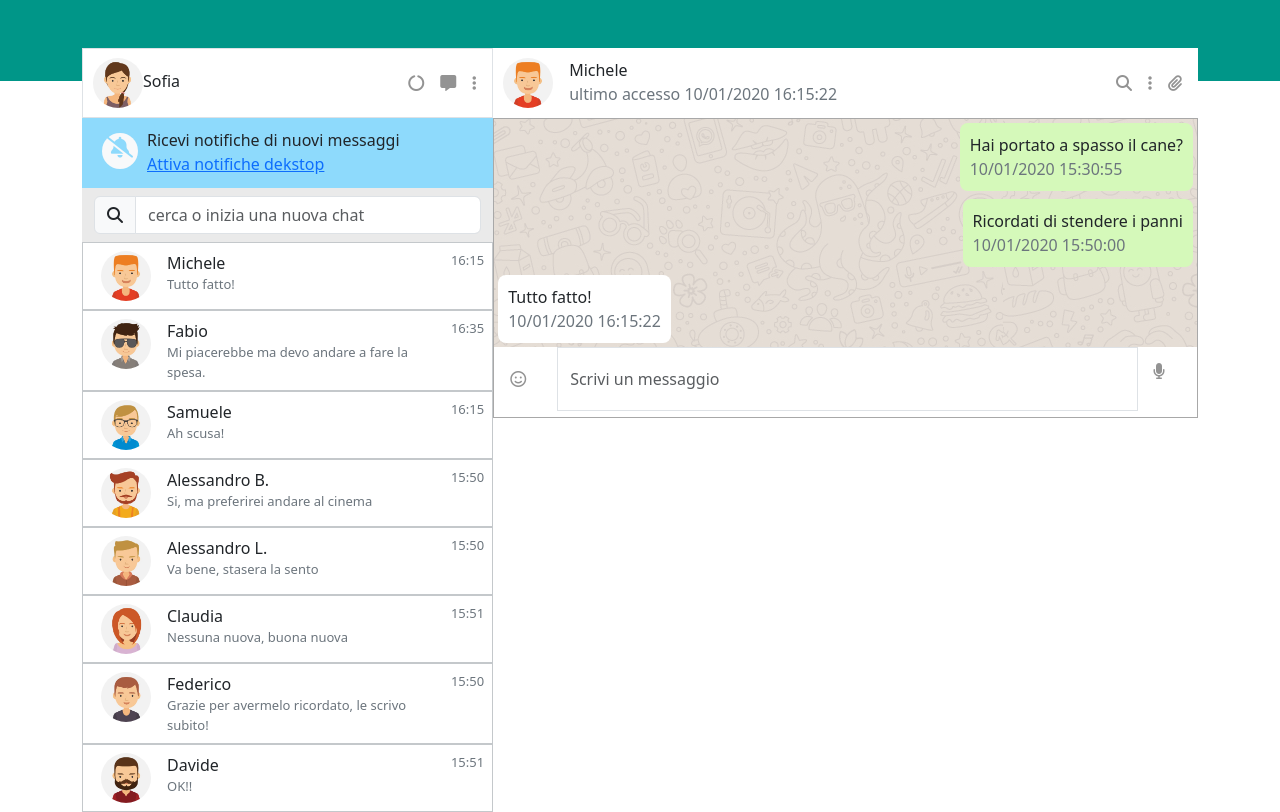
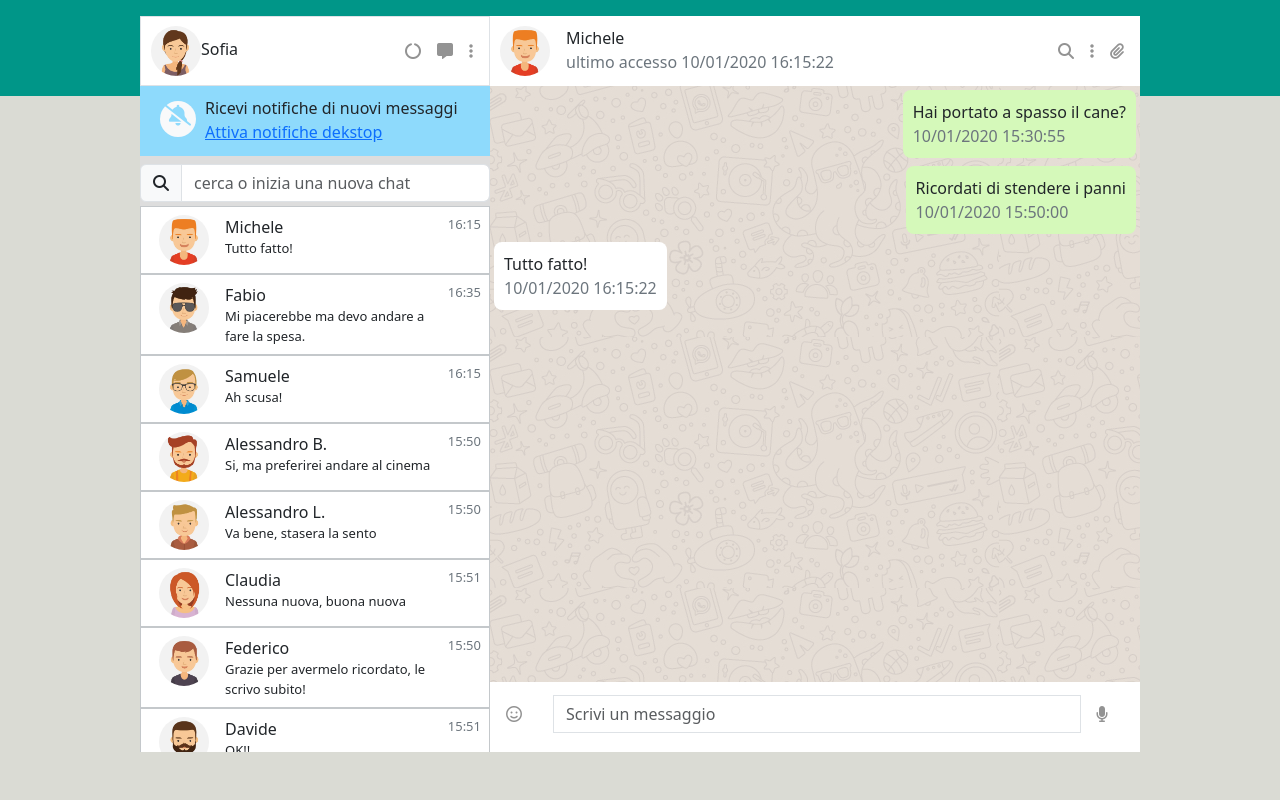
Before and after one commit to MathiasChirivi/vue-boolzapp, a plain HTML site: page index.html in a window 1280 px wide. Drawn offline with nearby package versions, Linux system fonts and the light colour scheme.

Commit message:
fix code

```diff
--- a/css/style.css
+++ b/css/style.css
@@ -1,7 +1,16 @@
-#containerMessage {
-    background-image: linear-gradient(rgb(0 150 136) 10%, rgba(255, 255, 255, 0.767) 0%);
+body{
+    height: 100vh;
+    width: 100%;
+    background: linear-gradient(180deg, rgba(0,150,136,1) 12%, rgba(218,219,212,1) 12%);
+    padding-top: 1rem;
+    padding-bottom: 3rem;
+}
+
+.containerApp{
+    max-width: 1000px;
+    margin: 0 auto;
     height: 100%;
-    width: 100%;
+    display: flex;
 }
 
 .section {
@@ -22,7 +31,7 @@
 
 .aside {
     background-color: rgb(234 234 234);
-    width: 35vw;
+    width: 35%;
 }
 
 .iconColor {
@@ -32,6 +41,10 @@
 
 #notifications {
     background-color: #8edafc;
+    display: flex;
+    background-color: #8edafc;
+    align-items: center;
+    justify-content: center;
 }
 
 .iconNotifications {
@@ -53,9 +66,23 @@
     left: 65px;
 }
 
+.searchInput{
+    height: 50px;
+    background-color: #DDD;
+    display: flex;
+    align-items: center;
+    justify-content: center;
+}
+
+.contactsLeft{
+    height: calc(100% - 70px - 70px - 50px);
+    overflow-y: auto;
+    background-color: rgb(224, 224, 224);
+}
+
 .chatStyle {
     cursor: pointer;
-    background-color: rgb(255, 255, 255);
+    background-color: white;
 }
 
 .chatStyle:hover {
@@ -64,16 +91,18 @@
 }
 
 main {
-    width: 60vw;
+    width: 65%;
 }
 
 .partMessages {
     border: 0.5px solid rgb(168, 168, 168);
+
 }
 
 .chatMessages {
     background-image: url(../img/mine.jpg);
-    max-height: calc((100vh - 70px - 70px));
+    height: calc(100% - 140px);
+    overflow: auto;
 }
 
 .receivedMessage {
--- a/index.html
+++ b/index.html
@@ -18,9 +18,7 @@
 
 <body>
 
-    <div id="app">
-        <div id="containerMessage">
-            <div class="container pt-5 d-flex">
+    <div id="app" class="containerApp">
                 <aside class="aside">
                     <div class="d-flex justify-content-between border section">
                         <div class="my-auto">
@@ -44,8 +42,7 @@
                         </div>
                     </div>
                     <!-- SEARCH CHAT -->
-                    <div class="navbar">
-                        <form class="container-fluid">
+                    <div class="navbar searchInput">
                             <div class="input-group">
                                 <span class="input-group-text" id="basic-addon1"><i
                                         class="fa-solid fa-magnifying-glass"></i></span>
@@ -53,10 +50,10 @@
                                     placeholder="cerca o inizia una nuova chat" aria-label="Username"
                                     aria-describedby="basic-addon1">
                             </div>
-                        </form>
                     </div>
 
                     <!-- CHATLIST  -->
+                    <div class="contactsLeft">
                     <div v-for="(element, index) in contacts" @click="changeChat(index)">
                         <div class=" border border-secondary-subtle d-flex chatStyle p-2"
                             v-if="element.name.toLowerCase().includes(searchNameContact)">
@@ -65,7 +62,7 @@
                                 <div class="">
                                     {{element.name}}
                                 </div>
-                                <small class=" text-secondary fontSizeLastMessages">
+                                <small class=" fontSizeLastMessages">
                                     {{element.messages[element.messages.length-1].message}}
                                 </small>
                             </div>
@@ -74,6 +71,7 @@
                             </small>
                         </div>
                     </div>
+                </div>
                 </aside>
                 <!-- SECTION MESSAGES -->
                 <main>
@@ -98,8 +96,7 @@
                         </div>
                     </div>
                     <!-- SECTION MESSAGES WITH CHAT -->
-                    <div class="partMessages ">
-                        <div class="chatMessages d-flex flex-column overflow-auto">
+                        <div class="chatMessages">
                             <div v-for="(element, index) in contacts[currentIndex].messages" class="d-flex"
                                 :class="(element.status == 'received') ? 'justify-content-start' : 'justify-content-end'">
                                 <div
@@ -113,7 +110,7 @@
                         </div>
                         <!-- PART OF YOU WRITE MESSAGES WITH ICON MICROPHONE -->
                         <div class="section">
-                            <div class="input-group">
+                            <div class="input-group align-items-center ">
                                 <i class="fa-regular fa-face-smile iconColor p-4 px-3"></i>
                                 <input v-model="newMessage" @keyUp.enter="addMessage(currentIndex)" type="text"
                                     class="form-control" :class="addMessageErrorClass"
@@ -121,10 +118,7 @@
                                 <i class="fa-solid fa-microphone iconColor p-3 px-3"></i>
                             </div>
                         </div>
-                    </div>
                 </main>
-            </div>
-        </div>
     </div>
 
     <script src="https://cdn.jsdelivr.net/npm/@popperjs/core@2.11.7/dist/umd/popper.min.js"
```
